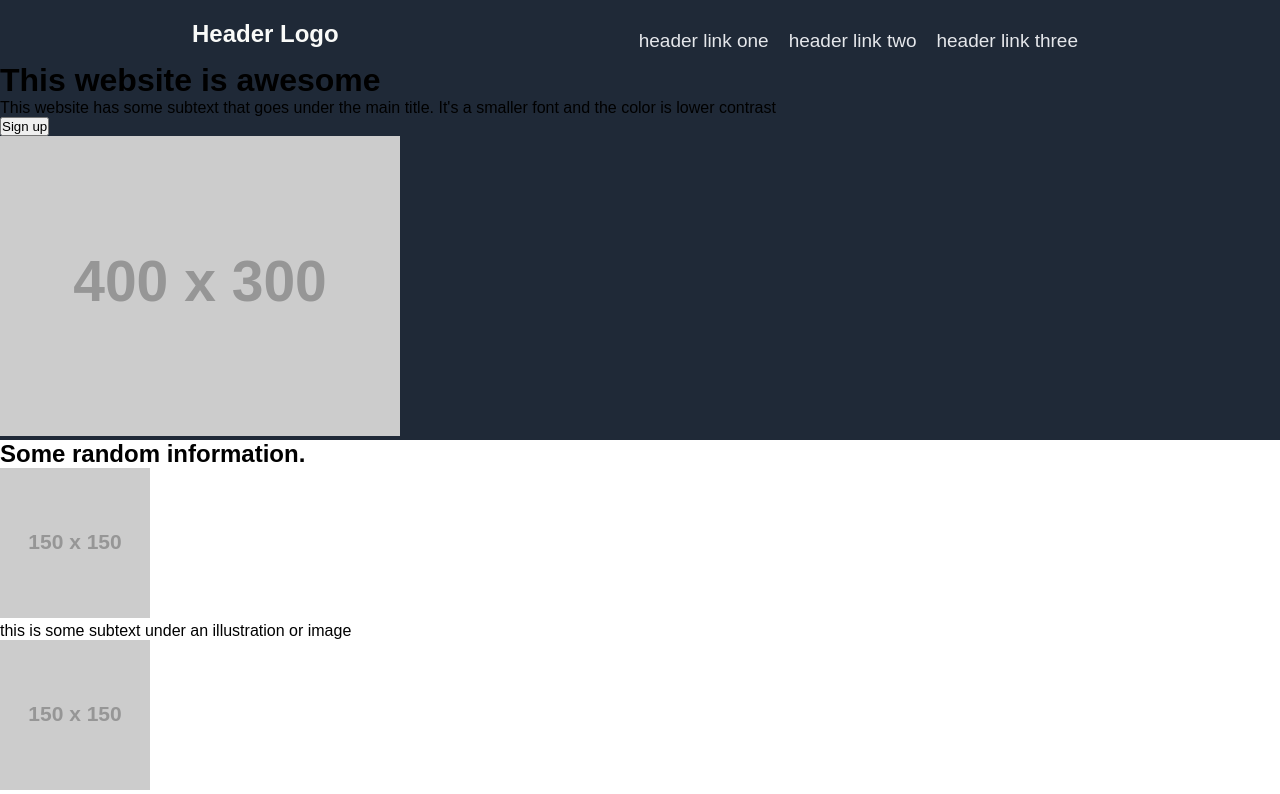
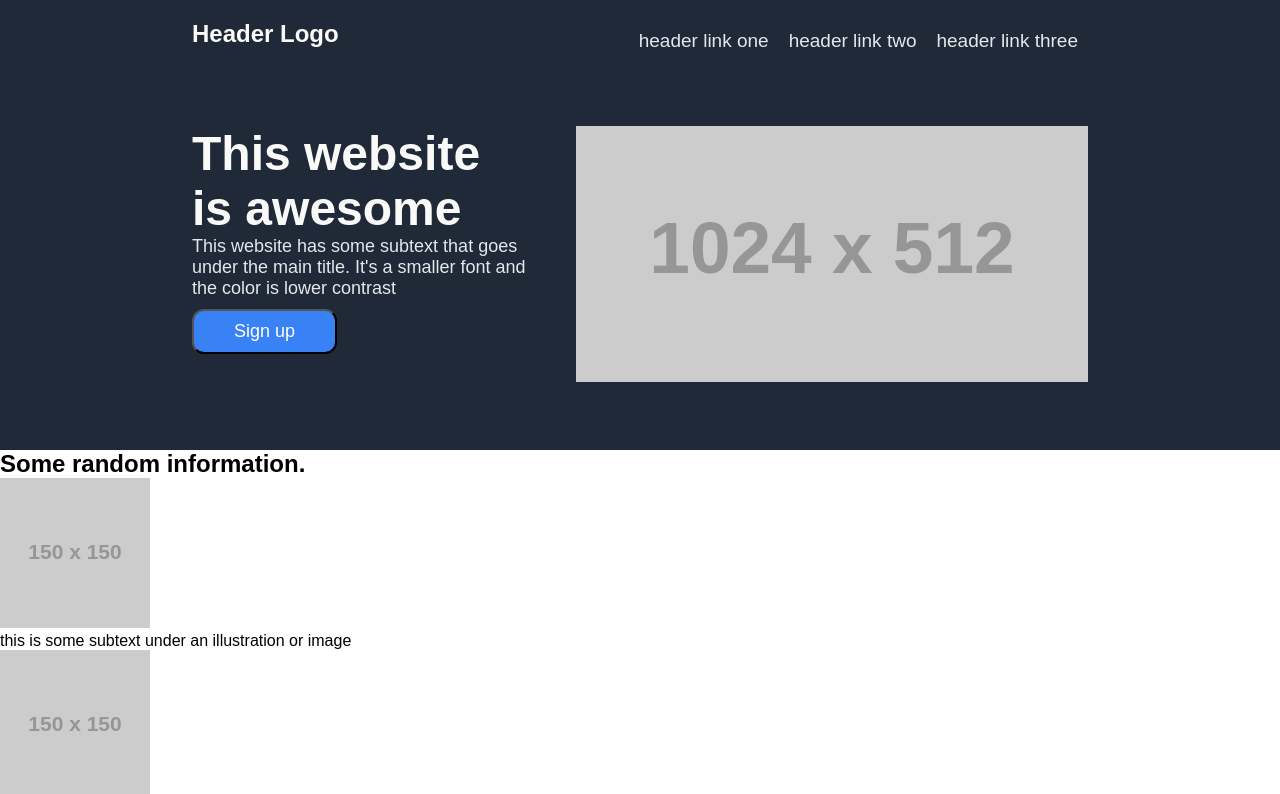
Before and after one commit to SaraDawner2000/odin-landing-page, a plain HTML site: page index.html in a window 1280 px wide. Shown: the top 794 px of the page. Drawn offline with Linux system fonts and the light colour scheme; placeholder pictures from the web are drawn by us.

Commit message:
Match hero to target

```diff
--- a/index.html
+++ b/index.html
@@ -20,13 +20,13 @@
     <main>
         <div class="hero dark" id = "hero">
             <div class = "hero-text">
-                <h1>This website is awesome</h1>
-            <p>This website has some subtext that goes under the main title. It's a smaller font and the color is lower contrast</p>
+                <h1 class = "hero-header">This website is awesome</h1>
+            <p class = "hero-sub">This website has some subtext that goes under the main title. It's a smaller font and the color is lower contrast</p>
             <form action = "/">
-                <button>Sign up</button>
+                <button class = "hero-signup">Sign up</button>
             </form>
             </div>
-            <div class = "hero-image"><img alt = "this is a placeholer for an image" src = "https://placehold.jp/400x300.png" /></div>
+            <div class = "hero-image"><img alt = "this is a placeholer for an image" width = "512" src = "https://placehold.jp/1024x512.png" /></div>
         </div>
         <div class = "info" id = "info">
             <h2 class = "section-title">Some random information.</h2>
@@ -51,11 +51,13 @@
             <p>This is an inspiring quote, or a testimonial from a customer. Maybe it's just filling up space, or maybe people will actually read it. Who knows? All I know is that it looks nice.</p><p>-Thor, God of Thunder</p>
         </blockquote>
         <div class = "signup" id = "signup">
-            <h3>Call to action! It's time!</h3>
-            <p>Sign up for our product by clicking that button right over there!</p>
-            <form action = "/">
-                <button>Sign up</button>
-            </form>
+            <div class = "signup-box">
+                <h3>Call to action! It's time!</h3>
+                <p>Sign up for our product by clicking that button right over there!</p>
+                <form action = "/">
+                    <button>Sign up</button>
+                </form>
+            </div>
         </div>
     </main>
     <footer>
--- a/styles.css
+++ b/styles.css
@@ -1,5 +1,5 @@
 * {
-    font-family: sans-serif;
+    font-family: "Public Sans", "Helvetica now", sans-serif;
     margin: 0;
     padding: 0;
 }
@@ -41,3 +41,28 @@ body {
     display: flex;
     flex-direction: column;
 }
+.hero {
+    display: flex;
+    justify-content: center;
+    padding: 5% 15% 5% 15%;
+}
+.hero-header {
+    color: #F9FAF8;
+    font-size: 48px;
+    font-weight: 800;
+}
+.hero-sub {
+    font-size: 18px;
+    color: #E5E7EB;
+}
+.hero-text {
+    margin-right: 5%;
+}
+.hero-signup {
+    background-color: #3882F6;
+    color: white;
+    font-size: 18px;
+    padding: 10px 40px;
+    border-radius: 12px;
+    margin-top: 10px;
+}
```
